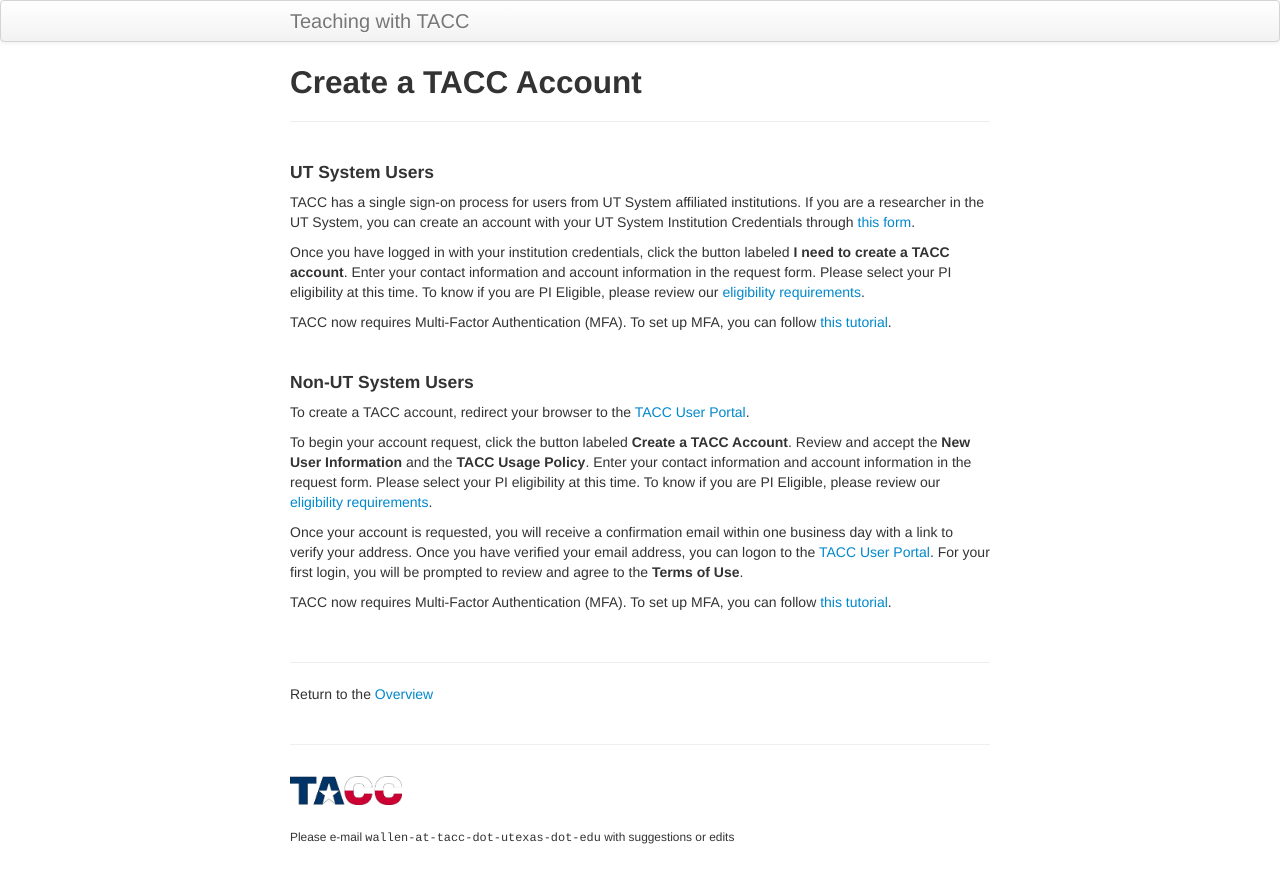
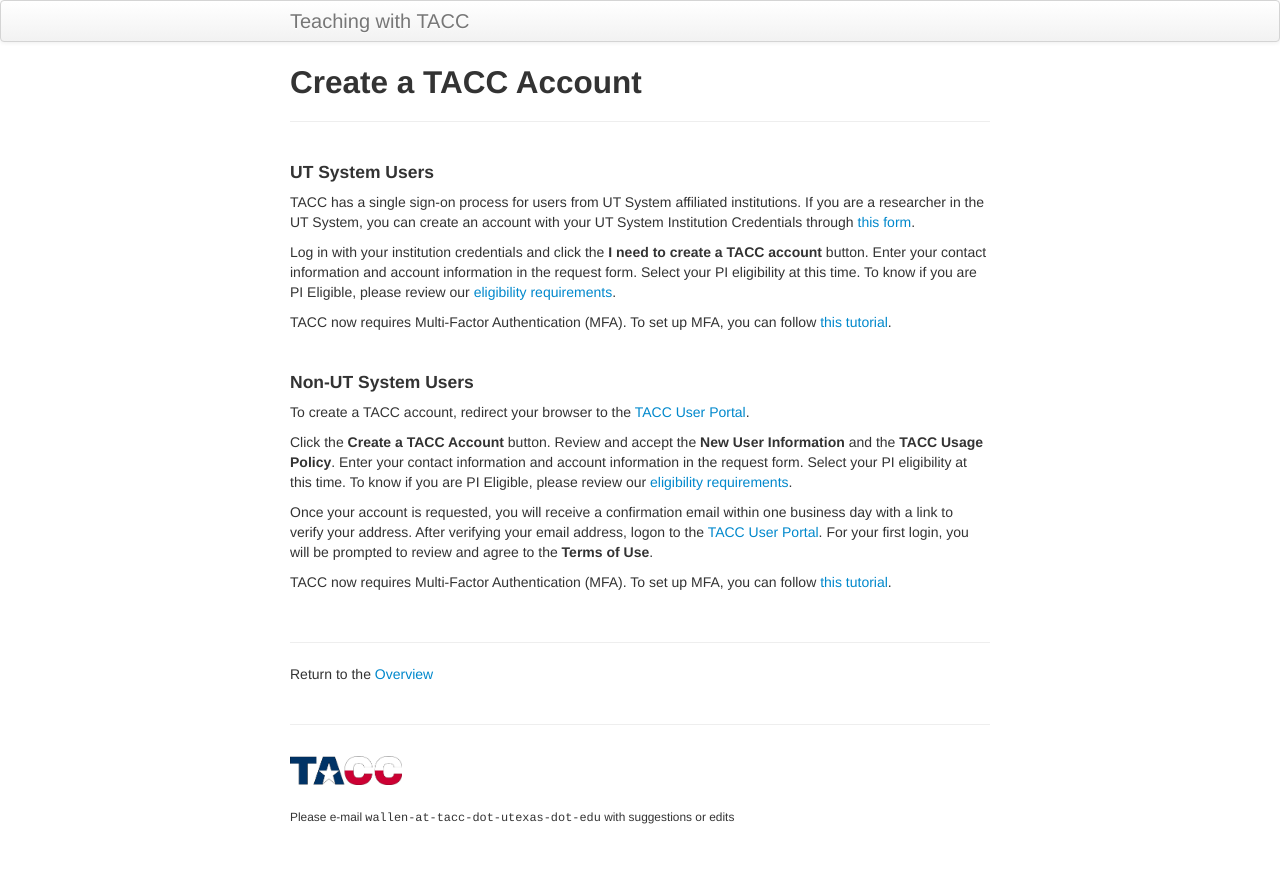
Before and after one commit to TACC/TeachingWithTACC, a Jekyll site: the page built from docs/01.create_account.md, in a window 1280 px wide. Shown: the top 883 px of the page. Built offline with Jekyll 4.4.1, drawn with Linux system fonts in a browser that asks for light colours.

Commit message:
cut down words in 01.create_account.md

```diff
--- a/docs/01.create_account.md
+++ b/docs/01.create_account.md
@@ -7,7 +7,7 @@ tagline:
 #### UT System Users
 TACC has a single sign-on process for users from UT System affiliated institutions. If you are a researcher in the UT System, you can create an account with your UT System Institution Credentials through [this form](https://portal.tacc.utexas.edu/utdr).
 
-Once you have logged in with your institution credentials, click the button labeled **I need to create a TACC account**. Enter your contact information and account information in the request form. Please select your PI eligibility at this time. To know if you are PI Eligible, please review our [eligibility requirements](https://portal.tacc.utexas.edu/allocations-overview).
+Log in with your institution credentials and click the **I need to create a TACC account** button. Enter your contact information and account information in the request form. Select your PI eligibility at this time. To know if you are PI Eligible, please review our [eligibility requirements](https://portal.tacc.utexas.edu/allocations-overview).
 
 TACC now requires Multi-Factor Authentication (MFA). To set up MFA, you can follow [this tutorial](https://portal.tacc.utexas.edu/tutorials/multifactor-authentication).
 
@@ -15,9 +15,9 @@ TACC now requires Multi-Factor Authentication (MFA). To set up MFA, you can foll
 #### Non-UT System Users
 To create a TACC account, redirect your browser to the [TACC User Portal](https://portal.tacc.utexas.edu).
 
-To begin your account request, click the button labeled **Create a TACC Account**. Review and accept the **New User Information** and the **TACC Usage Policy**. Enter your contact information and account information in the request form. Please select your PI eligibility at this time. To know if you are PI Eligible, please review our [eligibility requirements](https://portal.tacc.utexas.edu/allocations-overview).
+Click the **Create a TACC Account** button. Review and accept the **New User Information** and the **TACC Usage Policy**. Enter your contact information and account information in the request form. Select your PI eligibility at this time. To know if you are PI Eligible, please review our [eligibility requirements](https://portal.tacc.utexas.edu/allocations-overview).
 
-Once your account is requested, you will receive a confirmation email within one business day with a link to verify your address. Once you have verified your email address, you can logon to the [TACC User Portal](https://portal.tacc.utexas.edu). For your first login, you will be prompted to review and agree to the **Terms of Use**.
+Once your account is requested, you will receive a confirmation email within one business day with a link to verify your address. After verifying your email address, logon to the [TACC User Portal](https://portal.tacc.utexas.edu). For your first login, you will be prompted to review and agree to the **Terms of Use**.
 
 TACC now requires Multi-Factor Authentication (MFA). To set up MFA, you can follow [this tutorial](https://portal.tacc.utexas.edu/tutorials/multifactor-authentication).
 
```
